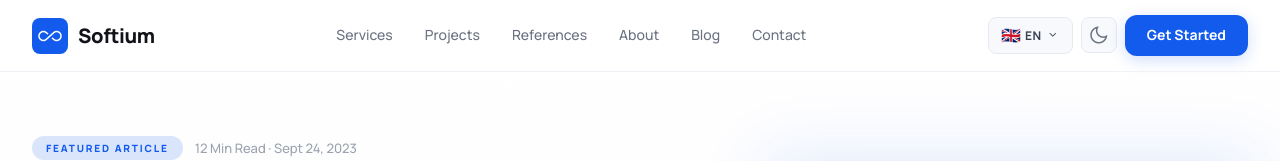
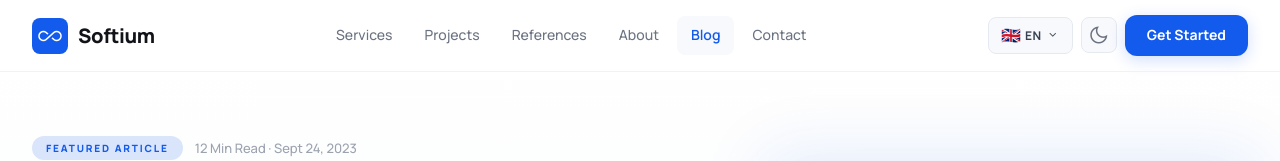
Before and after one commit to MuhammedIkbalAKGUNDOGDU/softium-web, a Next.js app: page /en/blog in a window 1280 px wide. Shown: the top 161 px of the page. Built offline with nearby package versions, Linux system fonts and the light colour scheme.

Commit message:
feat: Implement active link styling and `aria-current` for Navbar navigation items based on the current path.

```diff
--- a/components/Navbar/Navbar.module.css
+++ b/components/Navbar/Navbar.module.css
@@ -94,6 +94,12 @@
   border-radius: var(--radius-md);
   transition: all var(--transition-fast);
   text-decoration: none;
+}
+
+.navLinkActive {
+  color: var(--primary);
+  background: var(--bg-secondary);
+  font-weight: 600;
 }
 
 .navLink:hover {
@@ -313,6 +319,12 @@
   transition: all var(--transition-fast);
 }
 
+.mobileLinkActive {
+  color: var(--primary);
+  background: var(--primary-glow);
+  font-weight: 600;
+}
+
 .mobileLink:hover {
   color: var(--primary);
   background: var(--primary-glow);
--- a/components/Navbar/Navbar.tsx
+++ b/components/Navbar/Navbar.tsx
@@ -120,16 +120,21 @@ export default function Navbar() {
 
           {/* Desktop Navigation */}
           <div className={styles.desktopLinks} role="menubar">
-            {links.map((link) => (
+            {links.map((link) => {
+              const fullHref = getHref(link.href);
+              const isActive = pathname === fullHref || pathname.startsWith(`${fullHref}/`);
+              return (
                 <Link
                   key={link.key}
-                href={getHref(link.href)}
-                className={styles.navLink}
+                  href={fullHref}
+                  className={`${styles.navLink} ${isActive ? styles.navLinkActive : ''}`}
                   role="menuitem"
+                  aria-current={isActive ? 'page' : undefined}
                 >
                   {t(link.key)}
                 </Link>
-            ))}
+              );
+            })}
           </div>
 
           {/* Actions */}
@@ -219,17 +224,22 @@ export default function Navbar() {
         {/* Mobile Menu */}
         <div className={`${styles.mobileMenu} ${mobileOpen ? styles.mobileMenuOpen : ''}`} id="mobile-menu" aria-hidden={!mobileOpen}>
           <div className={styles.mobileLinksWrapper}>
-            {links.map((link, i) => (
+            {links.map((link, i) => {
+              const fullHref = getHref(link.href);
+              const isActive = pathname === fullHref || pathname.startsWith(`${fullHref}/`);
+              return (
                 <Link
                   key={link.key}
-                href={getHref(link.href)}
-                className={styles.mobileLink}
+                  href={fullHref}
+                  className={`${styles.mobileLink} ${isActive ? styles.mobileLinkActive : ''}`}
                   onClick={() => setMobileOpen(false)}
                   style={{ animationDelay: `${i * 0.05}s` }}
+                  aria-current={isActive ? 'page' : undefined}
                 >
                   {t(link.key)}
                 </Link>
-            ))}
+              );
+            })}
             <div className={styles.mobileDivider} />
             <div className={styles.mobileActions}>
               {/* Mobile Language Switcher */}
```
Lines whose indentation alone changed are shown as unchanged.
